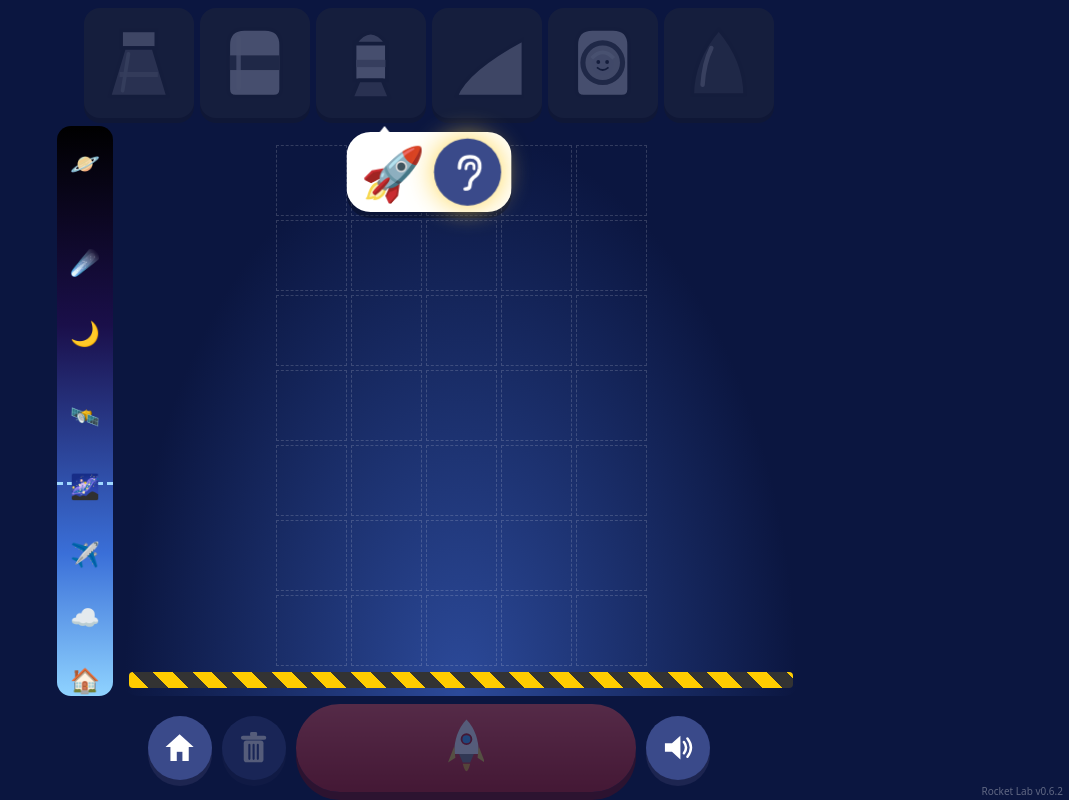
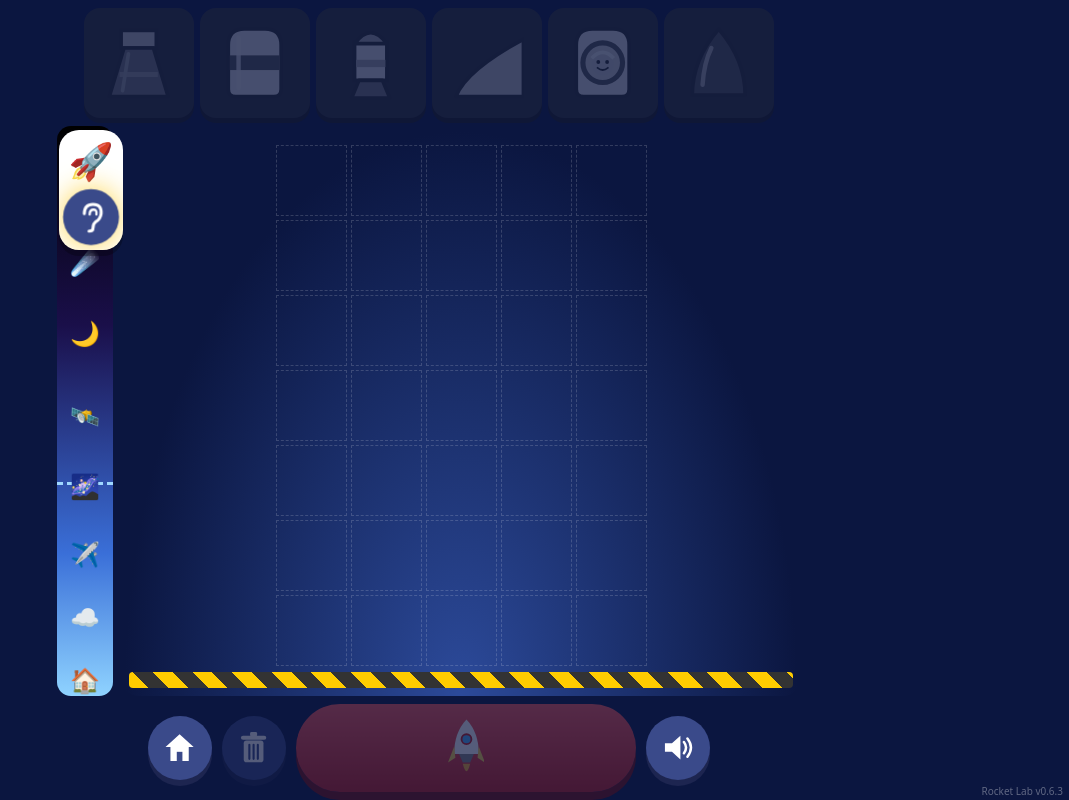
Before and after one commit to fujshin/AIgames, a plain HTML site: page Rocket/index.html in a window 1280 px wide. Both pictures are taken after a click on the button 553 px from the left and 517 px from the top of the page. Shown: the whole page, without its empty margins (211-1280 px from the left). Drawn offline with Linux system fonts and the light colour scheme.

Commit message:
Add files via upload

```diff
--- a/Rocket/css/style.css
+++ b/Rocket/css/style.css
@@ -54,12 +54,12 @@ button{font:inherit;color:inherit;padding:0}
 #again svg{height:65%}
 #ver{position:fixed;right:6px;bottom:2px;font-size:10px;opacity:.35;z-index:20}
 /* チュートリアル */
-#tutBubble{pointer-events:none;position:fixed;left:50%;top:132px;transform:translateX(-50%);display:none;align-items:center;gap:12px;background:#fff;color:#223;border-radius:24px;padding:10px 14px;box-shadow:0 6px 0 rgba(0,0,0,.25);z-index:10}
-#tutBubble:after{content:"";position:absolute;left:30px;top:-14px;border:8px solid transparent;border-bottom:10px solid #fff}
-#tutIcon{display:flex;gap:6px;align-items:center;min-height:60px}
-#tutIcon svg{width:60px;height:60px}
-#tutIcon .em{font-size:52px;line-height:60px}
-#tutEar{pointer-events:auto;width:60px;height:60px;border-radius:30px;border:none;background:#3a4a8a;display:flex;align-items:center;justify-content:center;cursor:pointer}
+#tutBubble{pointer-events:none;position:fixed;display:none;flex-direction:column;align-items:center;gap:8px;background:#fff;color:#223;border-radius:20px;padding:8px 6px;box-shadow:0 6px 0 rgba(0,0,0,.25);z-index:10;width:64px;overflow:hidden}
+
+#tutIcon{display:flex;flex-direction:column;gap:4px;align-items:center}
+#tutIcon svg{width:46px;height:46px}
+#tutIcon .em{font-size:36px;line-height:46px}
+#tutEar{pointer-events:auto;flex:none;width:50px;height:50px;border-radius:25px;border:none;background:#3a4a8a;display:flex;align-items:center;justify-content:center;cursor:pointer}
 #tutEar svg{width:60%}
 #tutBubble.talk #tutEar{animation:pulse .4s infinite alternate}
 #tutHand{position:fixed;display:none;font-size:56px;z-index:11;pointer-events:none;animation:tap .7s infinite;filter:drop-shadow(0 3px 2px rgba(0,0,0,.5))}
--- a/Rocket/js/audio.js
+++ b/Rocket/js/audio.js
@@ -22,11 +22,11 @@ RL.Audio = (function () {
   let talkId = 0;
   function say(t, cb, opt = {}) {
     const id = ++talkId, done = () => { if (id === talkId && cb) { const f = cb; cb = null; f(); } };
-    const est = 900 + t.length * 170;           // 声が使えないときの目安時間
+    const est = (900 + t.length * 170) / RL.CFG.VOICE_RATE;           // 声が使えないときの目安時間
     if (muted || !window.speechSynthesis) { setTimeout(done, muted ? est * 0.6 : est); return; }
     try {
       if (opt.interrupt !== false) speechSynthesis.cancel();
-      const u = new SpeechSynthesisUtterance(t); u.lang = 'ja-JP'; u.rate = opt.rate || 0.95; u.pitch = 1.15;
+      const u = new SpeechSynthesisUtterance(t); u.lang = 'ja-JP'; u.rate = opt.rate || RL.CFG.VOICE_RATE; u.pitch = 1.15;
       if (jaVoice) u.voice = jaVoice;
       u.onend = done; u.onerror = done; speechSynthesis.speak(u);
       setTimeout(done, est * 2.5);              // 終わりが来ないブラウザ対策
--- a/Rocket/js/builder.js
+++ b/Rocket/js/builder.js
@@ -1,7 +1,7 @@
 // くみたて画面
 RL.Builder = (function () {
   const $ = id => document.getElementById(id);
-  let grid, sel = 'engine', allowed = null, gridLocked = false, hlCell = null;
+  let grid, sel = 'engine', allowed = null, gridLocked = false, hlCells = [];
   const S = { best: 0, last: null };
   const empty = () => Array.from({ length: RL.CFG.ROWS }, () => Array(RL.CFG.COLS).fill(null));
 
@@ -26,7 +26,7 @@ RL.Builder = (function () {
     for (let r = 0; r < R; r++) for (let c = 0; c < C; c++) {
       const d = document.createElement('div'); d.className = 'cell'; d.style.width = d.style.height = cs + 'px';
       d.dataset.r = r; d.dataset.c = c;
-      if (hlCell && hlCell[0] === r && hlCell[1] === c) d.classList.add('hl');
+      if (hlCells.some(h => h[0] === r && h[1] === c)) d.classList.add('hl');
       const q = map[r + ',' + c]; if (q) d.innerHTML = RL.drawPart(q.k, q.ctx);
       d.addEventListener('click', () => tap(r, c)); g.appendChild(d);
     }
@@ -66,7 +66,7 @@ RL.Builder = (function () {
     setAllowed(list) { allowed = list; if (allowed && !allowed.includes(sel)) sel = allowed[0]; palette(); },
     select(k) { sel = k; palette(); },
     lockGrid(b) { gridLocked = b; },
-    highlightCell(rc) { hlCell = rc; render(); },
+    highlightCell(rc) { hlCells = !rc ? [] : Array.isArray(rc[0]) ? rc : [rc]; render(); },
     resetRecords() { S.best = 0; S.last = null; ladder(); }
   };
 })();
--- a/Rocket/js/config.js
+++ b/Rocket/js/config.js
@@ -1,7 +1,7 @@
 // 全体設定。数値の調整はここだけで行う
 window.RL = window.RL || {};
 RL.CFG = {
-  COLS: 5, ROWS: 7, VERSION: 'v0.6.2',
+  COLS: 5, ROWS: 7, VERSION: 'v0.6.3',
   PHYS: {
     G: 10,
     THRUST: 188,      // エンジン1つの力
@@ -18,6 +18,7 @@ RL.CFG = {
     DT: 0.02, MAX_T: 60
   },
   PLAY: { MAX_SEC: 30, COAST_SEC: 4, FF_MIN: 3 },   // 燃えている間は実時間。燃料が なくなったら 早送り（のこりを約4秒・最低3倍）
+  VOICE_RATE: 1.2,   // 声の はやさ（1＝ふつう）
   SPEED_SCALE: 40, SPEED_MAX: 12000,
   // 高さの目印（上ほど間かくが広い）。🌌 は くうきの おわり（ATMO_H）と同じ高さ
   ZONES: [
--- a/Rocket/js/tutorial.js
+++ b/Rocket/js/tutorial.js
@@ -40,7 +40,7 @@ RL.Tutorial = (function () {
     { say: ['はっしゃ してみよう！'], icon: ['engine', 'tank'], allow: [], hl: { el: 'launch' }, wait: { type: 'result' },
       after: () => ['さっきより たかく とんだね！ ねんりょうが あると、エンジンが ながく もえるんだ。', 'でも ロケットが かたむいて、ぐらぐら してたの、きづいた？'] },
     { say: ['きいろい はねを、エンジンの りょうがわに つけよう。', 'はねが あると、くうきの なかで まっすぐ とべるよ。'],
-      icon: ['fin', 'engine', 'fin'], allow: ['fin'], deselect: true, hl: { cell: [6, 1] }, wait: { type: 'grid', test: a => a.coreFin.L >= 1 && a.coreFin.R >= 1 } },
+      icon: ['fin', 'engine', 'fin'], allow: ['fin'], deselect: true, hl: { cols: [1, 3] }, wait: { type: 'grid', test: a => a.coreFin.L >= 1 && a.coreFin.R >= 1 } },
     { say: ['はっしゃ！'], icon: ['fin', 'engine', 'fin'], allow: [], hl: { el: 'launch' }, wait: { type: 'result' },
       after: s => [s.h > (last(2) ? last(2).h : 0) ? 'まっすぐ とんで、もっと たかく なったね！' : 'まっすぐ とんだね！'] },
     { say: ['さいごは、あかい さきっぽ。 いちばん うえに のせてね。', 'とがっていると、くうきを きりさいて、はやく とべるよ。'],
@@ -58,7 +58,7 @@ RL.Tutorial = (function () {
     { say: ['はっしゃ！ でだしを よく みてね。'], icon: ['🐢'], allow: [], hl: { el: 'launch' }, wait: { type: 'result' },
       after: s => ['でだしが、とっても ゆっくり だったね。', s.h > (last(2) ? last(2).h : 0) * 1.15 ? 'たかくは なったけど、ねんりょうが おおいほど、ロケットは おもく なるんだ。' : 'あまり たかく ならなかったね。 ねんりょうが おおいと、そのぶん おもく なるんだ。'] },
     { say: ['もっと つんじゃおう！ はねの うえに、タンクを ひとつずつ おいてね。 りょうがわ だよ。'],
-      icon: ['tank', 'tank'], allow: ['tank'], deselect: true, hl: { cell: [5, 1] }, wait: { type: 'grid', test: a => a.n.tank >= 8 } },
+      icon: ['tank', 'tank'], allow: ['tank'], deselect: true, hl: { cols: [1, 3] }, wait: { type: 'grid', test: a => a.n.tank >= 8 } },
     { say: ['はっしゃ！ オレンジの やじるしと、あおい やじるしを みててね。'], icon: ['🏋️'], allow: [], hl: { el: 'launch' }, wait: { type: 'result' },
       after: s => ['オレンジは エンジンが おす ちから。 あおは ロケットの おもさ だよ。',
         s.lift ? 'さいしょは あおの ほうが ながくて、うごけなかったね。 ねんりょうが もえて かるく なったら、やっと とびはじめた！' : 'あおの ほうが ずっと ながくて、さいごまで うごけなかった！',
@@ -72,14 +72,14 @@ RL.Tutorial = (function () {
     // ---- 4 ブースターと だん
     { say: ['こんどは、しろくて ほそい ブースター。', 'つよい ちからで いっきに もえる、とくべつな ロケットだよ。 ながく つむほど、つよく、ながく もえるよ。', 'はねの うえに、ブースターを ふたつずつ つもう。 りょうがわ だよ。'],
       icon: ['booster', 'booster'], preset: [[], ['fin'], ['engine', ...T(5), 'nose'], ['fin'], []], allow: ['booster'], deselect: true,
-      hl: { cell: [5, 1] }, wait: { type: 'grid', test: a => a.stacks.length >= 2 && a.stacks.every(s => s.seg >= 2) } },
+      hl: { cols: [1, 3] }, wait: { type: 'grid', test: a => a.stacks.length >= 2 && a.stacks.every(s => s.seg >= 2) } },
     { say: ['はっしゃ！ ブースターが どうなるか、みててね。'], icon: ['booster', '👀'], allow: [], hl: { el: 'launch' }, wait: { type: 'result' },
       after: () => ['ブースターは もえつきると、かってに はずれたね！ オレンジの やじるしが みじかく なって、あおい やじるしも みじかく なったよ。', 'からっぽの いれものを すてると、かるく なって、もっと たかく いけるんだ。', 'これが、ロケットを だんに わける ひみつ だよ。'] },
     { say: ['ところで、はねは くうきの なかで まっすぐ とぶための もの。', 'てんせんの うえは、くうきの ない うちゅう。 うちゅうでは、はねは ただの おもりに なっちゃうんだ。'],
       icon: ['fin', '🌌', '🪨'], allow: [], wait: { type: 'speech' } },
     { say: ['それなら、はねを ブースターに つけて、いっしょに すてちゃおう！', 'ブースターを ながく したよ。 そとがわに はねを つけてね。'],
       icon: ['fin', 'booster'], preset: [[], BS(4), ['engine', ...T(5), 'nose'], BS(4), []], allow: ['fin'], deselect: true,
-      hl: { cell: [6, 0] }, wait: { type: 'grid', test: a => a.boosterFins >= 2 && a.stacks.every(s => s.fins.length >= 1) } },
+      hl: { cols: [0, 4] }, wait: { type: 'grid', test: a => a.boosterFins >= 2 && a.stacks.every(s => s.fins.length >= 1) } },
     { say: ['はっしゃ！ くうきが なくなる ころに、はねも いっしょに はずれるよ。'], icon: ['fin', '👋'], allow: [], hl: { el: 'launch' }, wait: { type: 'result' },
       after: s => [s.h > (last(2) ? last(2).h : 0) ? 'いらなく なった はねも すてたら、さっきより たかく とべたね！' : 'はねも いっしょに すてられたね！'] },
     // ---- おわり
@@ -92,9 +92,24 @@ RL.Tutorial = (function () {
   function toGrid(cols) { const R = RL.CFG.ROWS, g = Array.from({ length: R }, () => Array(RL.CFG.COLS).fill(null)); cols.forEach((s, c) => s.forEach((k, j) => g[R - 1 - j][c] = k)); return g; }
   function iconHTML(list) { return (list || []).map(k => RL.PART_ORDER.includes(k) ? RL.paletteIcon(k) : `<span class="em">${k}</span>`).join(''); }
 
+  function placeBubble() {
+    const l = document.getElementById('ladder').getBoundingClientRect(), bb = $('tutBubble');
+    bb.style.left = (l.left + 2) + 'px'; bb.style.top = (l.top + 4) + 'px'; bb.style.maxHeight = (l.height - 8) + 'px';
+  }
   function clearHL() { document.querySelectorAll('.hl').forEach(e => { if (!e.classList.contains('cell')) e.classList.remove('hl'); }); $('tutHand').style.display = 'none'; }
+  function colCells() {
+    const g = B().grid, R = RL.CFG.ROWS, part = (step.allow || [])[0];
+    return step.hl.cols.map(c => { let r = -1; for (let i = R - 1; i >= 0; i--) if (!g[i][c]) { r = i; break; }
+      return { c, r, n: g.reduce((z, row) => z + (row[c] === part ? 1 : 0), 0) }; }).filter(x => x.r >= 0);
+  }
+  function updateHL() {
+    if (!step || !step.hl) { B().highlightCell(null); return; }
+    if (step.hl.cols) B().highlightCell(met ? null : colCells().map(x => [x.r, x.c]));
+    else B().highlightCell(step.hl.cell && !met ? step.hl.cell : null);
+  }
   function target() {
     const h = step && step.hl; if (!h) return null;
+    if (h.cols) { const cs = colCells(); if (!cs.length) return null; const m = cs.reduce((a, b) => b.n < a.n ? b : a); return document.querySelector(`.cell[data-r="${m.r}"][data-c="${m.c}"]`); }
     if (h.pal) return document.querySelector(`.pal[data-k="${h.pal}"]`);
     if (h.cell) return document.querySelector(`.cell[data-r="${h.cell[0]}"][data-c="${h.cell[1]}"]`);
     if (h.el) return $(h.el);
@@ -119,10 +134,10 @@ RL.Tutorial = (function () {
     if (step.preset) B().setGrid(toGrid(step.preset));
     B().setAllowed(step.allow || []); if (step.deselect) B().select(null);
     B().lockGrid(!(step.allow && step.allow.length));
-    B().highlightCell(step.hl && step.hl.cell ? step.hl.cell : null);
+    updateHL();
     canLaunch = ['result', 'launchFail'].includes(step.wait.type); canClear = step.wait.type === 'clear';
     $('launch').classList.toggle('off', !canLaunch); $('clear').classList.toggle('off', !canClear);
-    $('tutIcon').innerHTML = iconHTML(step.icon); $('tutBubble').style.display = 'flex';
+    $('tutIcon').innerHTML = iconHTML(step.icon); $('tutBubble').style.display = 'flex'; placeBubble();
     setTimeout(placeHand, 50);
     if (step.wait.type === 'grid' && step.wait.test(an())) met = true;   // はじめから できていたら
     talk(step.say, afterSpeech);
@@ -131,7 +146,8 @@ RL.Tutorial = (function () {
   function complete(data) {
     if (!active || met) return;
     met = true; metData = data; canLaunch = false; $('launch').classList.add('off'); placeHand();
-    B().highlightCell(null);
+    if (['result', 'launchFail'].includes(step.wait.type)) { spoken = true; token++; $('tutBubble').classList.remove('talk'); }
+    updateHL();
     if (step.wait.type === 'result') results.push(data);
     proceed();
   }
@@ -148,14 +164,14 @@ RL.Tutorial = (function () {
   RL.on('select', k => { if (step && step.wait.type === 'select' && k === step.wait.part) complete(); });
   RL.on('change', d => {
     if (!step) return;
-    if (step.wait.type === 'grid' && step.wait.test(an())) complete();
+    if (step.wait.type === 'grid') { if (step.wait.test(an())) complete(); else updateHL(); }
     if (step.wait.type === 'remove' && d.action === 'remove') complete();
     if (step.wait.type === 'clear' && d.action === 'clear') complete();
   });
   RL.on('launch-fail', r => { if (step && step.wait.type === 'launchFail') complete(r); });
   RL.on('result', s => { if (step && step.wait.type === 'result') complete(s); });
   RL.on('rendered', () => setTimeout(placeHand, 0));
-  addEventListener('resize', () => setTimeout(placeHand, 50));
+  addEventListener('resize', () => setTimeout(() => { placeHand(); if (active) placeBubble(); }, 50));
   // みみボタン：話しなおしても、おわったら ふつうと同じように 次へ すすむ
   document.getElementById('tutEar').addEventListener('click', () => { if (active && step && !(met && spoken)) talk(step.say, afterSpeech); });
 
```
Also changed, not shown: 1 other file.
